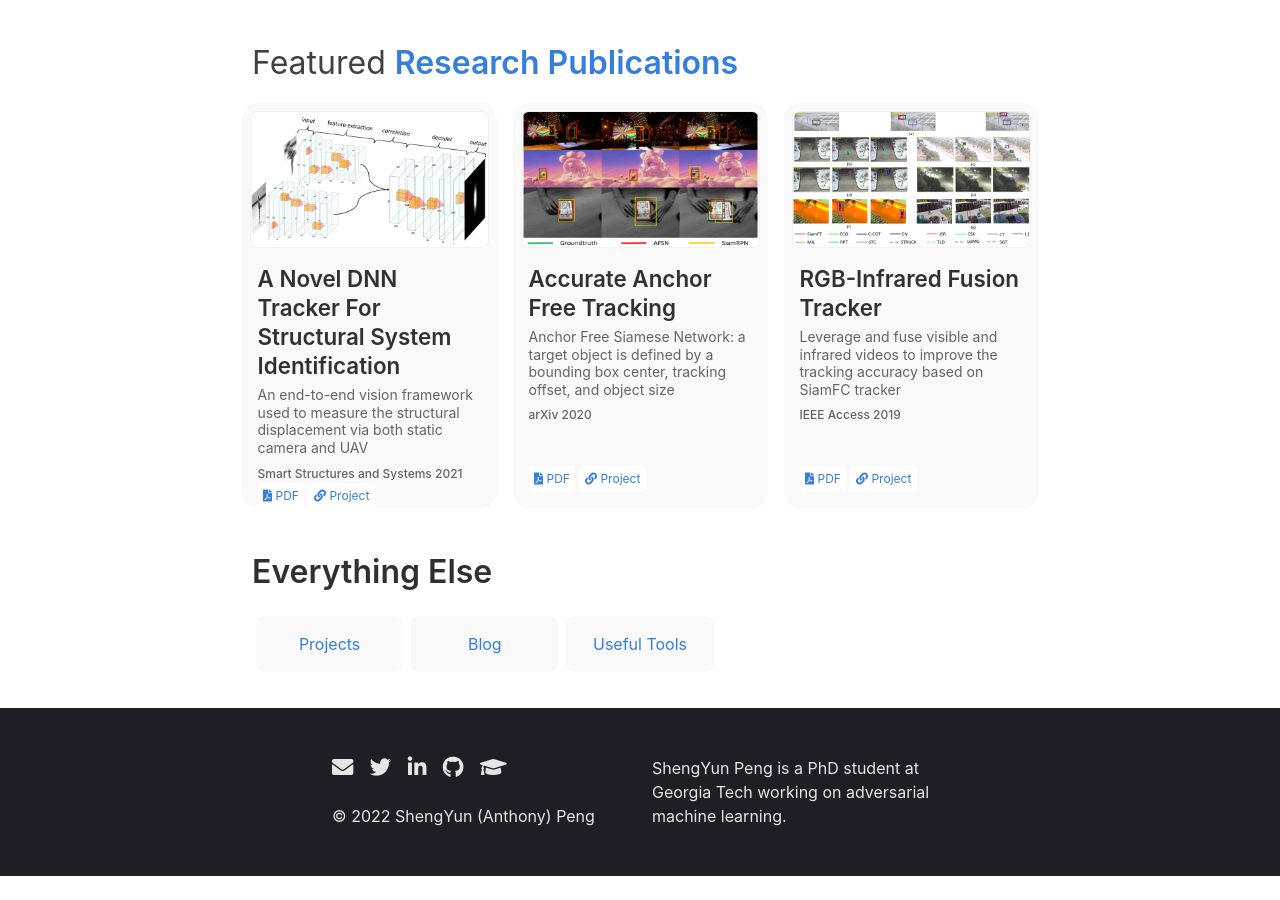
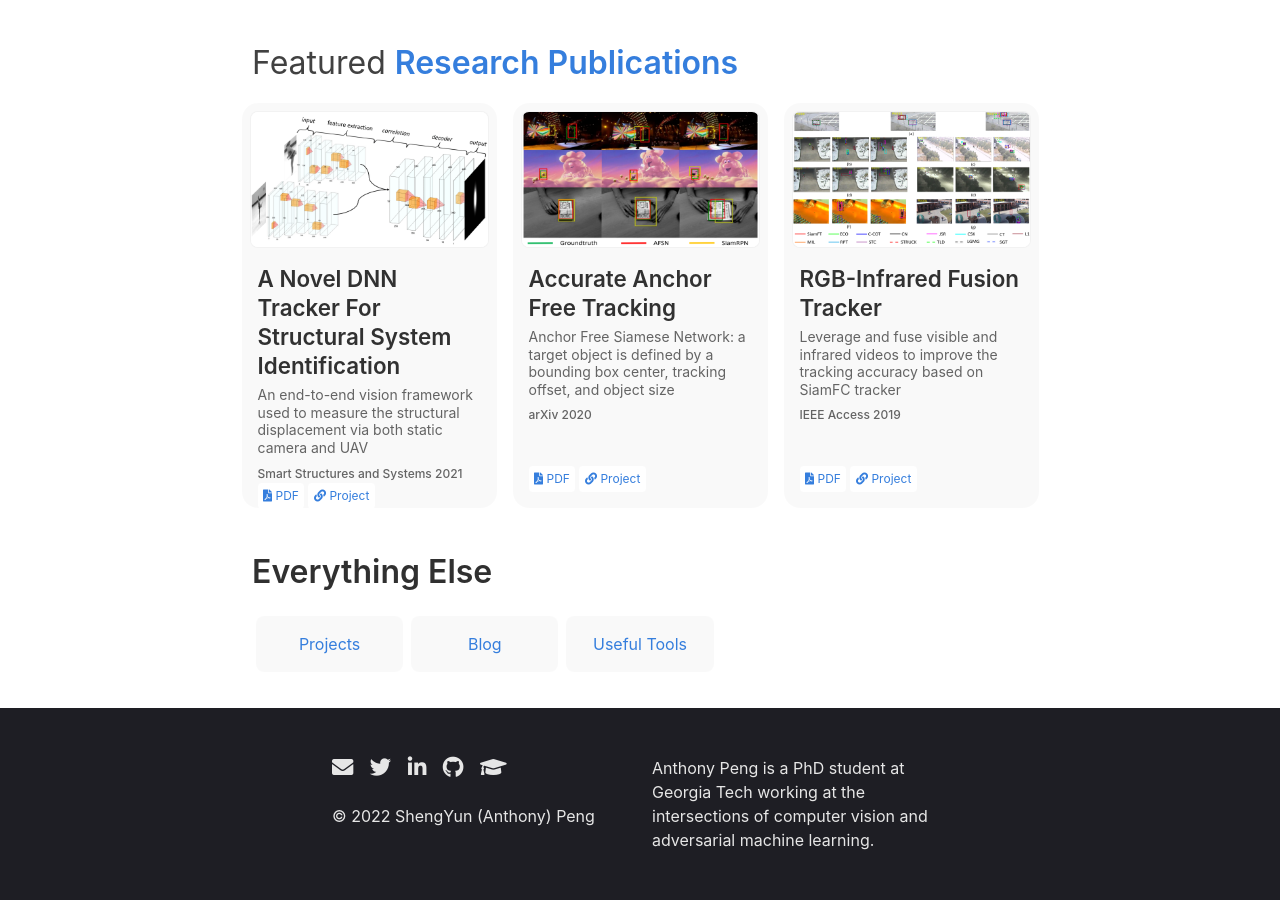
Before and after one commit to nemathahmed/temp_site2, a Jekyll site: the page built from index.markdown, in a window 1280 px wide and 900 px high, scrolled down 767 px. Built offline with Jekyll 4.4.1, drawn with Linux system fonts in a browser that asks for light colours; nearby versions of some CDN libraries; some web fonts are replaced; before the commit the page ends 1643 px from its top, so only the background shows below that.

Commit message:
Fix intro in footer

```diff
--- a/_includes/footer.html
+++ b/_includes/footer.html
@@ -10,6 +10,6 @@
 		&copy; <time datetime="{{ site.time | date: "%B %-d, %Y" }}">{{ site.time | date: '%Y' }}</time> ShengYun (Anthony) Peng
 	</div>
 	<div id="footer-right">
-		ShengYun Peng is a PhD student at Georgia Tech working on adversarial machine learning.
+		Anthony Peng is a PhD student at Georgia Tech working at the intersections of computer vision and adversarial machine learning.
 	</div>
 </footer>
```
